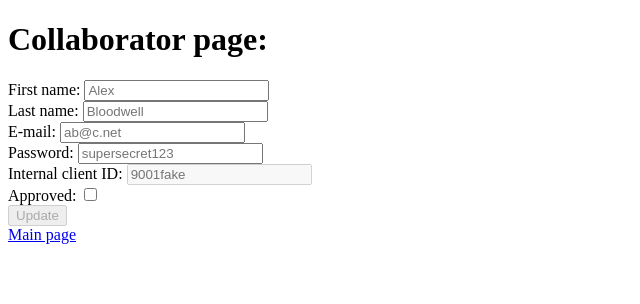
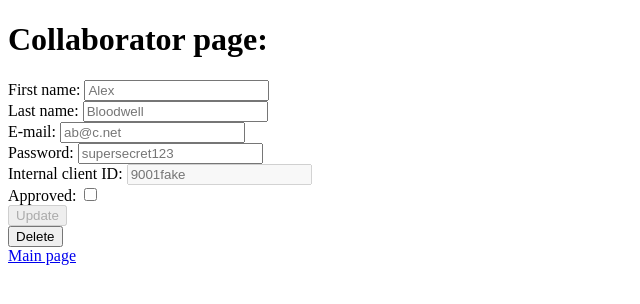
Before and after one commit to Sizzlefrost/clientside-representation, a React app: page /update/9 in a window 1280 px wide. Shown: the top 304 px of the page, without its empty margins (0-640 px from the left). Built offline with nearby package versions, Linux system fonts and the light colour scheme; data requests are answered from the project's data file.

Commit message:
user update functionality
added deleting users

```diff
--- a/src/components/UpdateUser/componentfile.jsx
+++ b/src/components/UpdateUser/componentfile.jsx
@@ -66,7 +66,33 @@ export class UserUpdateComponent extends Component {
 	}
 
 	deleteSend = () => {
-
+		const state = this.state
+		fetch(`http://localhost:3000/users/${parseInt(this.props.getId("http://localhost:8080/update/")) - 1}`, {
+			method: 'DELETE',
+			body: JSON.stringify({
+				"email": state.email,
+				"firstName": state.firstName,
+				"lastName": state.lastName,
+				"password": state.password,
+				"repassword": state.password2,
+				"clientId": state.clientId,
+				"approved": state.approved }),
+			headers: {
+				'Content-type': 'application/json',
+			}
+		})
+		.then(() => { //reset form
+			alert(`${state.firstName} ${state.lastName}: user's profile deleted!`)
+			this.setState({
+				firstName: '',
+				lastName: '',
+				email: '',
+				password: '',
+				password2: '',
+				clientId: '',
+				approved: false,
+			});
+		});
 	}
 
 	handleInputChange = (event) => {
@@ -97,6 +123,7 @@ export class UserUpdateComponent extends Component {
 				<label htmlFor="clientId">Internal client ID:</label> <input type="text" name="clientId" placeholder="9001fake" disabled={true} value={state.clientId}/> <br />
 				<label htmlFor="approved">Approved:</label> <input type="checkbox" name="approved" value={state.approved} onChange={this.toggleCheckbox} checked={state.approved}/> <br />
 				<input type="button" value="Update" onClick={this.updateSend} disabled={!state.email.length}/> <br />
+				<input type="button" value="Delete" onClick={this.deleteSend}/> <br />
 
 			<Link to="/">Main page</Link>
 		</div>
```
